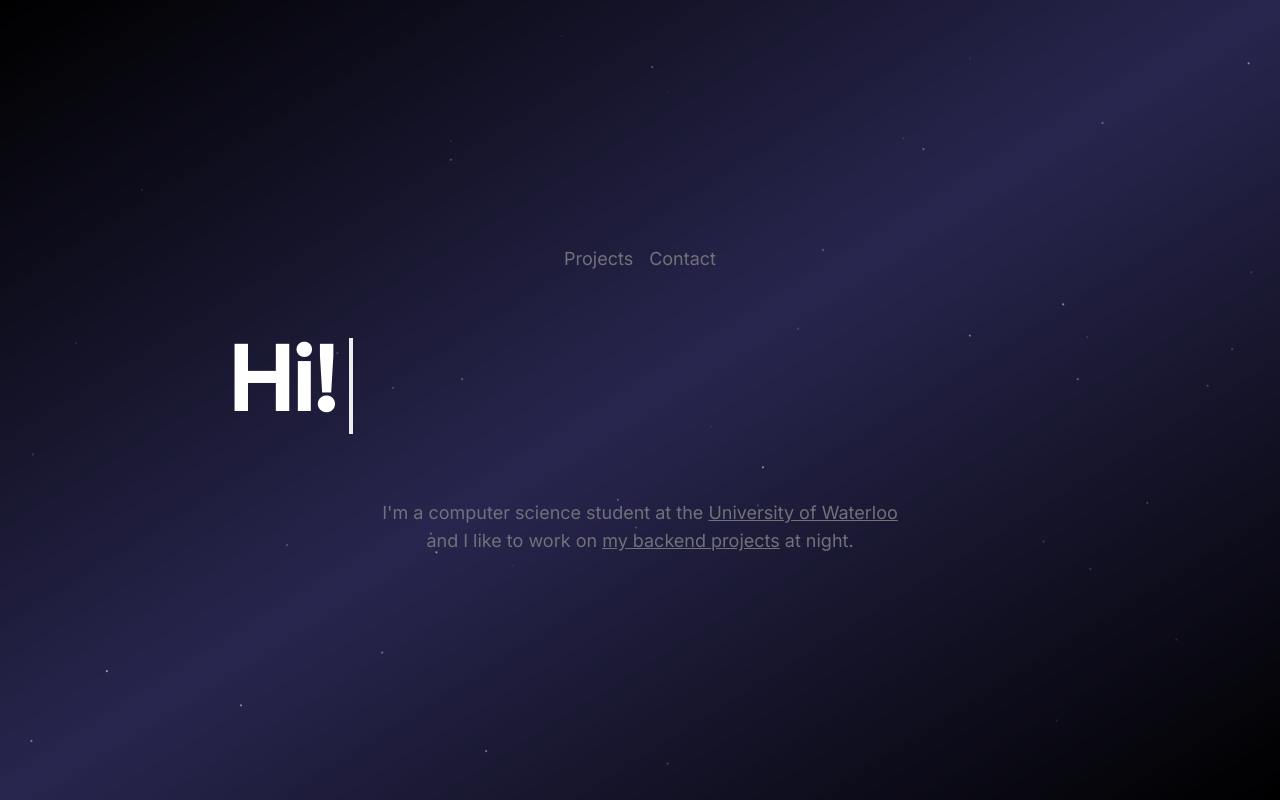
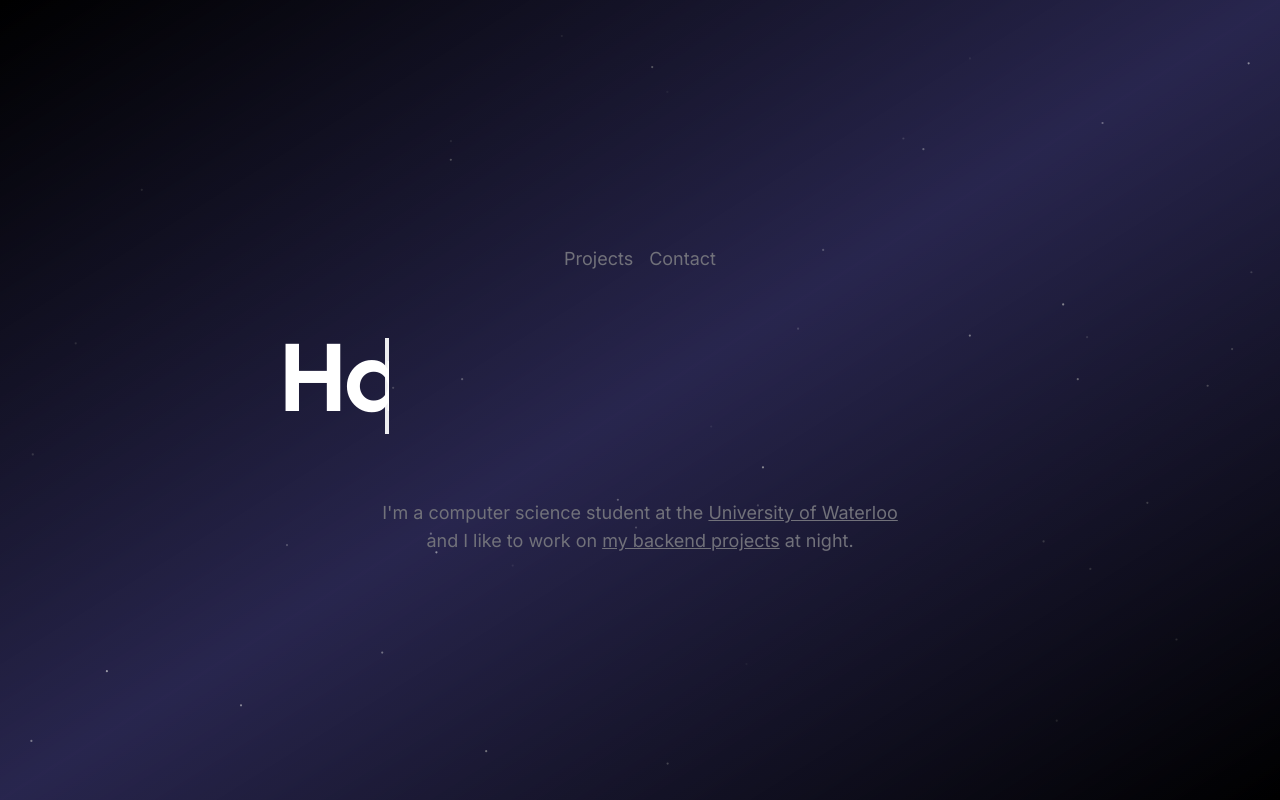
Before and after one commit to Jerryzjx/personal-website, a Next.js app: page / in a window 1280 px wide. Built offline with nearby package versions, Linux system fonts and the light colour scheme; no server answers; what tailwindcss-debug-screens would draw is missing.

Commit message:
modified page.tsx

```diff
--- a/app/page.tsx
+++ b/app/page.tsx
@@ -43,7 +43,8 @@ export default function Home() {
 			<div className="w-max">
 				<h1 className="animate-typing overflow-hidden whitespace-nowrap border-r-4 border-r-white pr-5 text-4xl text-transparent
                bg-white font-display sm:text-6xl md:text-8xl bg-clip-text">
-					Hi! I'm Jerry Zhang.
+					{/*Hi! I'm Jerry Zhang.*/}
+					Happy Birthday!
 				</h1>
 			</div>
 			<div className="hidden w-screen h-px animate-glow md:block animate-fade-right bg-gradient-to-r from-zinc-300/0 via-zinc-300/50 to-zinc-300/0" />
```
